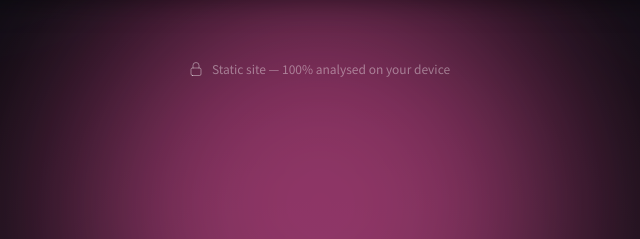
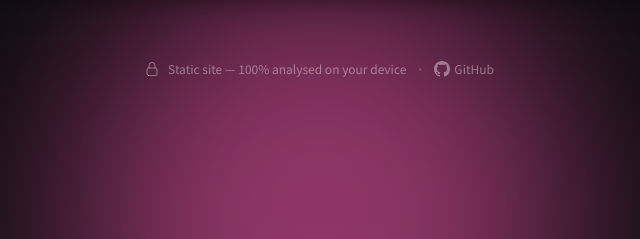
Before and after one commit to ChanHong1024/is-my-pods-worth-it, a plain HTML site: page index.html in a window 1280 px wide. Shown: the part 546-785 px from the top of the page, 321-961 px from the left. Drawn offline with nearby package versions, Linux system fonts and the light colour scheme.

Commit message:
Add GitHub repo link to footer

```diff
--- a/index.html
+++ b/index.html
@@ -476,11 +476,16 @@
       </button>
     </div>
 
-    <footer class="mt-10 flex items-center justify-center gap-2 text-xs text-white/40">
+    <footer class="mt-10 flex flex-wrap items-center justify-center gap-2 text-xs text-white/40">
       <svg xmlns="http://www.w3.org/2000/svg" class="h-4 w-4" fill="none" viewBox="0 0 24 24" stroke="currentColor" stroke-width="1.5">
         <path stroke-linecap="round" stroke-linejoin="round" d="M16.5 10.5V6.75a4.5 4.5 0 10-9 0v3.75m-.75 11.25h10.5a2.25 2.25 0 002.25-2.25v-6.75a2.25 2.25 0 00-2.25-2.25H6.75a2.25 2.25 0 00-2.25 2.25v6.75a2.25 2.25 0 002.25 2.25z" />
       </svg>
       <span data-i18n="footer">靜態網頁，100% 喺你部機分析資料</span>
+      <span class="text-white/20">·</span>
+      <a href="https://github.com/ChanHong1024/is-my-pods-worth-it" target="_blank" rel="noopener" class="inline-flex items-center gap-1 transition hover:text-white/70">
+        <svg class="h-4 w-4" viewBox="0 0 16 16" fill="currentColor" aria-hidden="true"><path d="M8 0C3.58 0 0 3.58 0 8c0 3.54 2.29 6.53 5.47 7.59.4.07.55-.17.55-.38 0-.19-.01-.82-.01-1.49-2.01.37-2.53-.49-2.69-.94-.09-.23-.48-.94-.82-1.13-.28-.15-.68-.52-.01-.53.63-.01 1.08.58 1.23.82.72 1.21 1.87.87 2.33.66.07-.52.28-.87.51-1.07-1.78-.2-3.64-.89-3.64-3.95 0-.87.31-1.59.82-2.15-.08-.2-.36-1.02.08-2.12 0 0 .67-.21 2.2.82.64-.18 1.32-.27 2-.27s1.36.09 2 .27c1.53-1.04 2.2-.82 2.2-.82.44 1.1.16 1.92.08 2.12.51.56.82 1.27.82 2.15 0 3.07-1.87 3.75-3.65 3.95.29.25.54.73.54 1.48 0 1.07-.01 1.93-.01 2.2 0 .21.15.46.55.38A8.01 8.01 0 0016 8c0-4.42-3.58-8-8-8z"/></svg>
+        <span>GitHub</span>
+      </a>
     </footer>
   </main>
 
```
